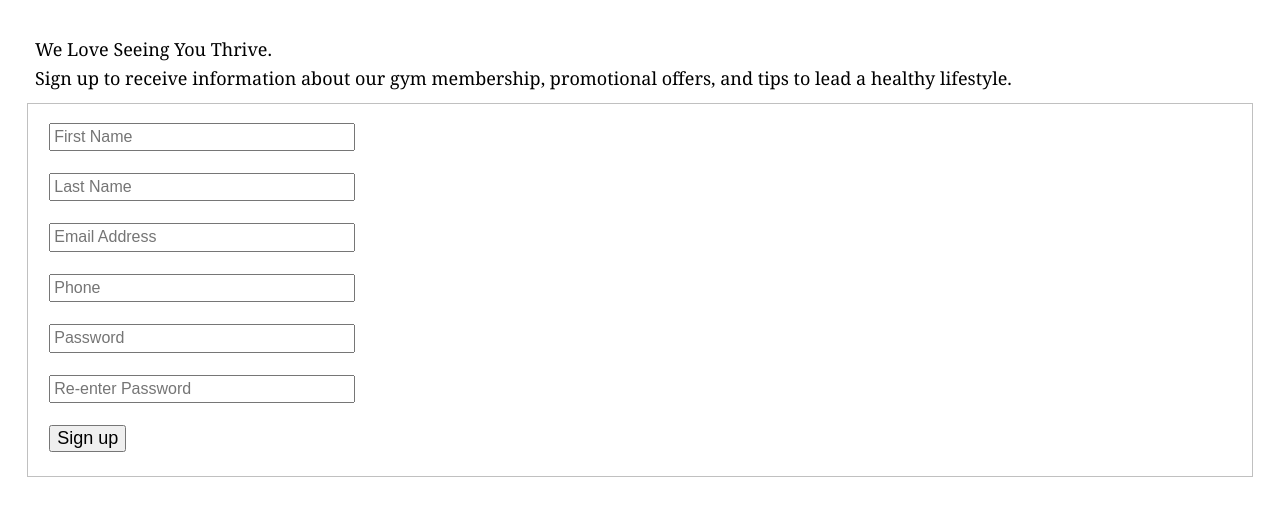
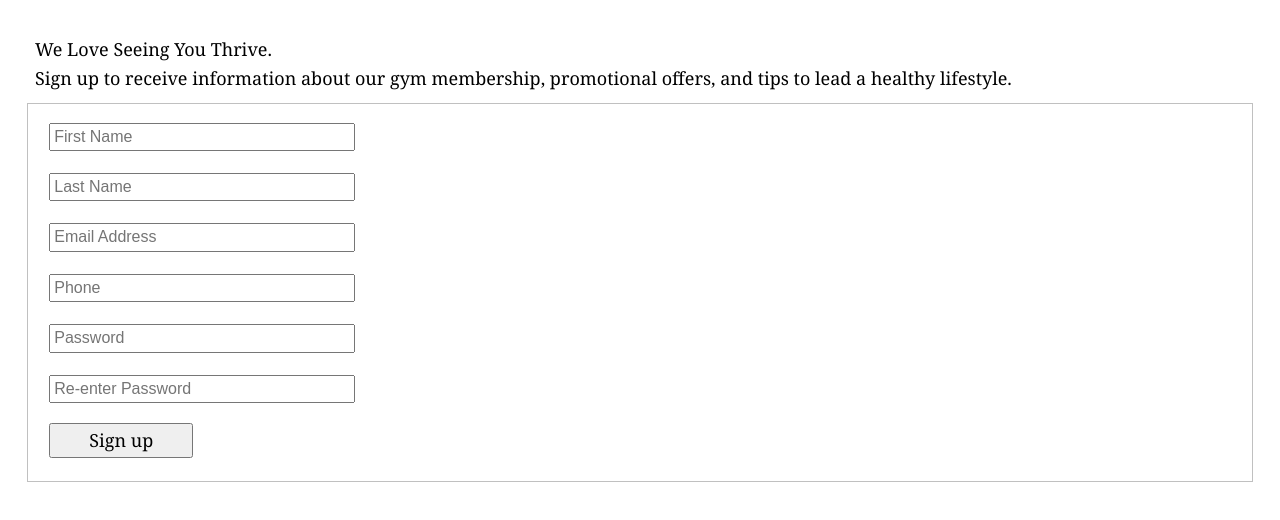
Before and after one commit to ITMD362-ashahid4/Project-1, a plain HTML site: page index.html in a window 1280 px wide. Drawn offline with Linux system fonts and the light colour scheme.

Commit message:
Add padding, font-family, and width to sign up button

```diff
--- a/CSS/screen.css
+++ b/CSS/screen.css
@@ -14,3 +14,9 @@ div {
   width: 25%;
   font-size: 16px;
 }
+
+#signup {
+  padding: 5px;
+  font-family: Georgia, Lora, serif;
+  width: 8em;
+}
```
